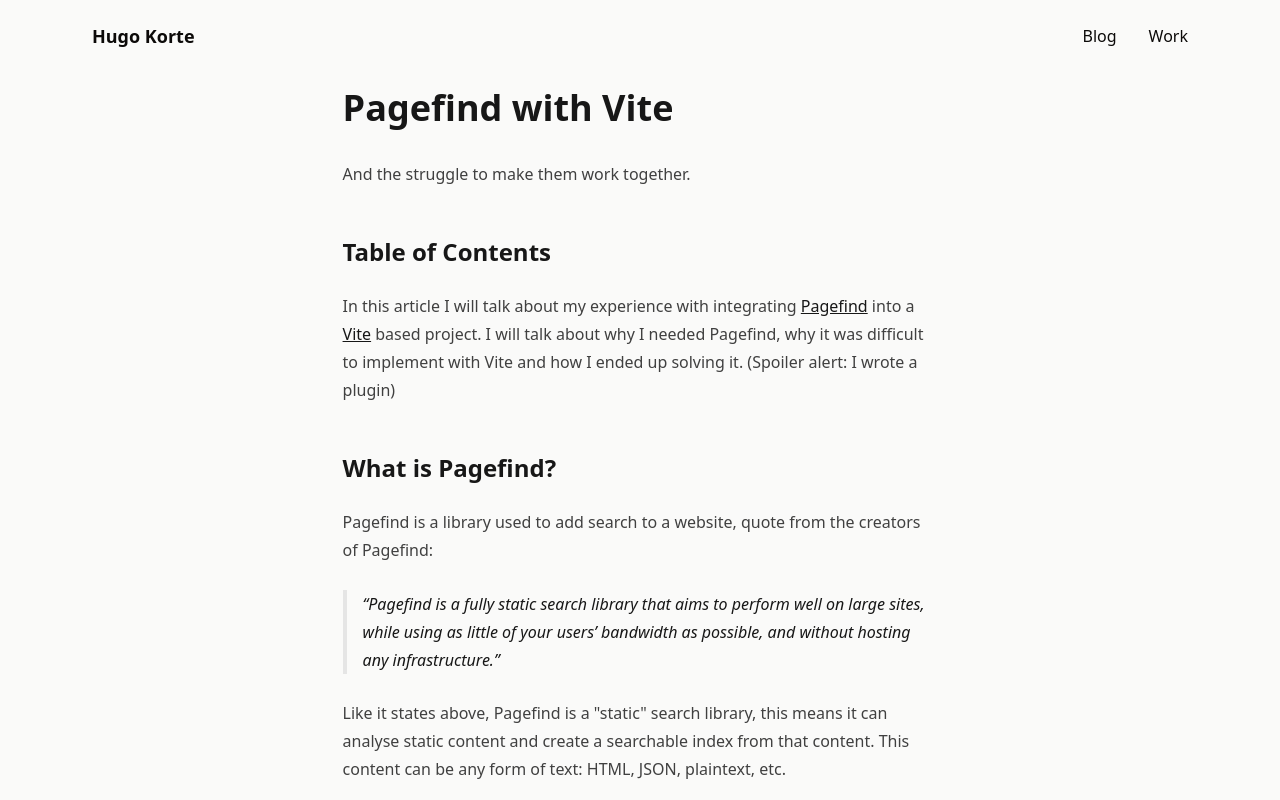
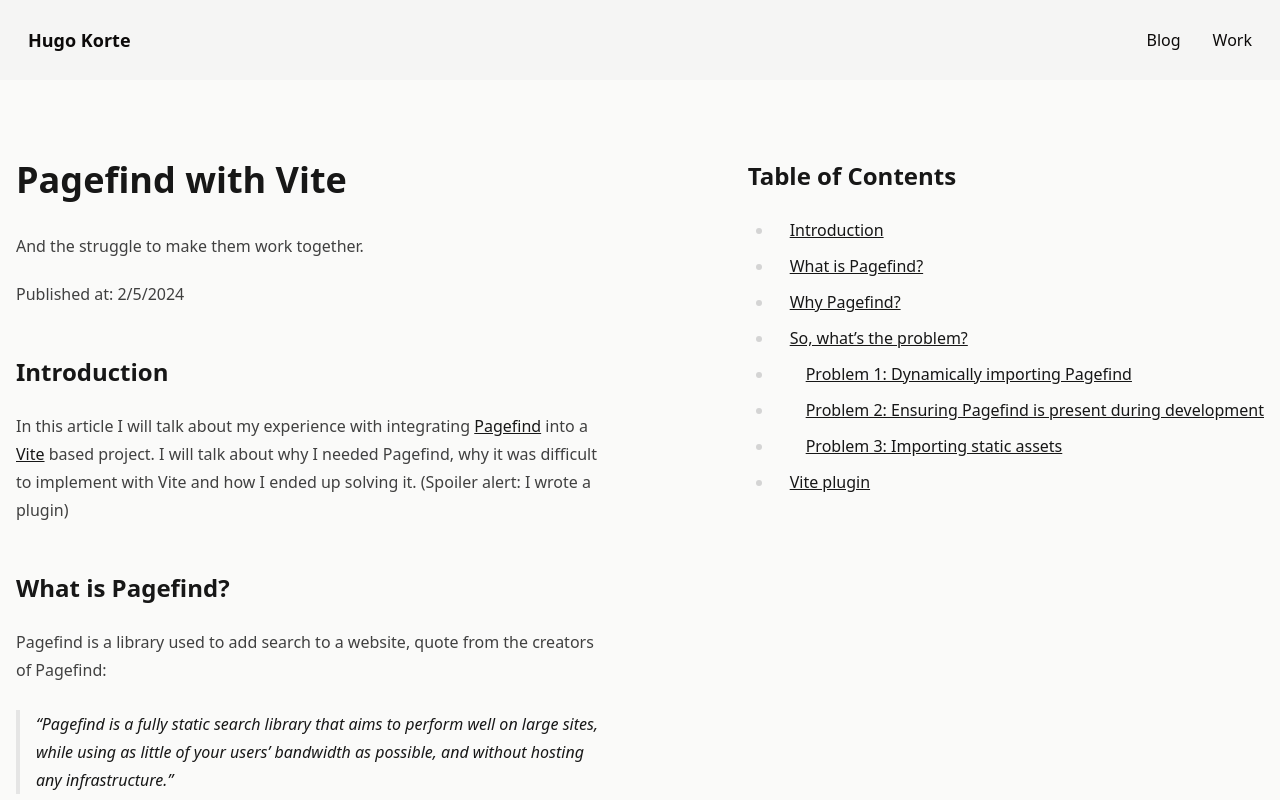
Before and after one commit to Hugos68/portfolio, an Astro site: page /blog/pagefind-with-vite in a window 1280 px wide. Shown: the top 800 px of the page. Built offline with nearby package versions, Linux system fonts and the light colour scheme; Astro itself is replaced by a stand-in of ours; some packages are replaced by stand-ins of ours.

Commit message:
Further progress

```diff
--- a/astro.config.mjs
+++ b/astro.config.mjs
@@ -1,8 +1,25 @@
-import { defineConfig } from 'astro/config';
+import { defineConfig } from "astro/config";
 import mdx from "@astrojs/mdx";
 import tailwind from "@astrojs/tailwind";
 
+import rehypeAutolinkHeadings from "rehype-autolink-headings";
+import rehypeExternalLinks from "rehype-external-links";
+
 // https://astro.build/config
 export default defineConfig({
-  integrations: [mdx(), tailwind()]
+	integrations: [
+		mdx({
+			rehypePlugins: [
+				[rehypeAutolinkHeadings, { behavior: "wrap" }],
+				[
+					rehypeExternalLinks,
+					{
+						target: "_blank",
+						content: { type: "text", value: " 🡕" },
+					},
+				],
+			],
+		}),
+		tailwind(),
+	],
 });
--- a/package.json
+++ b/package.json
@@ -20,6 +20,8 @@
 		"@astrojs/tailwind": "^5.1.0",
 		"@tailwindcss/typography": "^0.5.12",
 		"astro": "^4.6.1",
+		"rehype-autolink-headings": "^7.1.0",
+		"rehype-external-links": "^3.0.0",
 		"tailwindcss": "^3.4.3",
 		"typescript": "^5.4.5"
 	}
--- a/src/content/blog/pagefind-with-vite.mdx
+++ b/src/content/blog/pagefind-with-vite.mdx
@@ -1,12 +1,12 @@
 ---
 title: Pagefind with Vite
 description: And the struggle to make them work together.
-tags: [Pagefind, Vite]
+tags: ["pagefind", "vite"]
 publishedAt: 2024-02-05
 editedAt: 2024-02-05
 ---
 
-## Table of Contents
+## Introduction
 
 In this article I will talk about my experience with integrating [Pagefind](https://pagefind.app/) into a [Vite](https://vitejs.dev/) based project. I will talk about why I needed Pagefind, why it was difficult to implement with Vite and how I ended up solving it.
 (Spoiler alert: I wrote a plugin)
--- a/src/layouts/Layout.astro
+++ b/src/layouts/Layout.astro
@@ -22,16 +22,18 @@ const { title, description, tags } = Astro.props;
 	</head>
 
 	<body class="bg-stone-50 dark:bg-stone-950 text-stone-950 dark:text-stone-50">
-		<header class="p-4 max-w-6xl mx-auto">
-			<nav class="flex gap-2 items-center">
+		<header
+			class="sticky top-0 h-20 px-4 flex items-center justify-center bg-stone-100 dark:bg-stone-900"
+		>
+			<nav class="max-w-7xl flex gap-2 items-center flex-1">
 				<a class="px-3 py-1.5 text-lg font-semibold" href="/">Hugo Korte</a>
 				<a class="px-3 py-1.5 ml-auto" href="/blog">Blog</a>
 				<a class="px-3 py-1.5" href="/work">Work</a>
 			</nav>
 		</header>
-		<main class="p-4 max-w-6xl mx-auto">
+		<main class="p-4 max-w-7xl mx-auto">
 			<slot />
 		</main>
-		<footer class="px-4 py-16 max-w-6xl mx-auto"></footer>
+		<footer class="px-4 py-16 max-w-7xl mx-auto"></footer>
 	</body>
 </html>
--- /dev/null
+++ b/src/pages/blog/[slug]/TableOfContents.astro
@@ -0,0 +1,38 @@
+---
+import type { MarkdownHeading } from "astro";
+
+interface Props {
+	headings: MarkdownHeading[];
+}
+
+const { headings } = Astro.props;
+
+function depthToMarginClass(depth: number) {
+	switch (depth) {
+		case 1:
+			return "pl-0";
+		case 2:
+			return "pl-4";
+		case 3:
+			return "pl-8";
+		case 4:
+			return "pl-12";
+		case 5:
+			return "pl-16";
+		case 6:
+			return "pl-20";
+		default:
+			return "pl-0";
+	}
+}
+---
+
+<ul>
+	{
+		headings.map((heading) => (
+			<li class={depthToMarginClass(heading.depth)}>
+				<a href={`#${heading.slug}`}>{heading.text}</a>
+			</li>
+		))
+	}
+</ul>
--- a/src/pages/blog/[slug]/index.astro
+++ b/src/pages/blog/[slug]/index.astro
@@ -2,6 +2,8 @@
 import type { GetStaticPaths } from "astro";
 import { getCollection } from "astro:content";
 import Layout from "../../../layouts/Layout.astro";
+import TableOfContents from "./TableOfContents.astro";
+
 export const getStaticPaths = (async () => {
 	const entries = await getCollection("blog");
 	return entries.map((entry) => ({
@@ -16,14 +18,29 @@ export const getStaticPaths = (async () => {
 
 const { entry } = Astro.props;
 
-const { Content } = await entry.render();
+const { Content, headings } = await entry.render();
 ---
 
 <Layout title={entry.data.title} description={entry.data.description} tags={entry.data.tags}>
-	<article class="prose prose-neutral dark:prose-invert mx-auto">
-		<h1>{entry.data.title}</h1>
-		<p>{entry.data.description}</p>
-		{entry.data.tags.length > 0 && entry.data.tags.forEach((tag) => <span>{tag}</span>)}
-		<Content />
-	</article>
+	<div class="flex justify-center lg:justify-between gap-2 py-16">
+		<article class="w-full prose prose-neutral dark:prose-invert prose-headings:scroll-mt-24">
+			<h1>{entry.data.title}</h1>
+			<p>{entry.data.description}</p>
+			{entry.data.tags.length > 0 && entry.data.tags.forEach((tag) => <span>{tag}</span>)}
+			<p>Published at: {new Date(entry.data.publishedAt).toLocaleDateString()}</p>
+			<nav
+				class="lg:hidden flex-shrink"
+			>
+				<h2>Table of Contents</h2>
+				<TableOfContents headings={headings} />
+			</nav>
+			<Content />
+		</article>
+		<nav
+			class="hidden lg:block flex-shrink prose prose-neutral dark:prose-invert sticky top-24 h-full"
+		>
+			<h2>Table of Contents</h2>
+			<TableOfContents headings={headings} />
+		</nav>
+	</div>
 </Layout>
```
Also changed, not shown: pnpm-lock.yaml.
